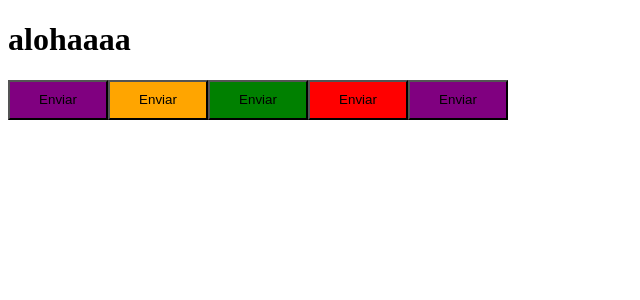
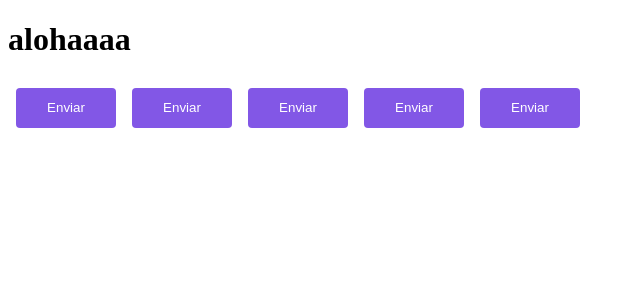
Before and after one commit to andRiott7/timer, a React (Vite) app: page / in a window 1280 px wide. Shown: the top 300 px of the page, without its empty margins (0-640 px from the left). Built offline with nearby package versions, Linux system fonts and the light colour scheme.

Commit message:
theme creation for styled components.

```diff
--- a/src/components/Button.styles.ts
+++ b/src/components/Button.styles.ts
@@ -16,9 +16,14 @@ const buttonVariants = {
 export const ButtonContainer = styled.button<ButtonContainerProps>`
   width: 100px;
   height: 40px;
-  ${props => {
+  border-radius: 4px;
+  border: 0;
+  margin: 8px;
+  background-color: ${props => props.theme.primary};
+  color: ${props => props.theme.white};
+  /* ${props => {
     return css`
       background-color: ${buttonVariants[props.variant]}
     `
-  }}
+  }} */
 `;
```
